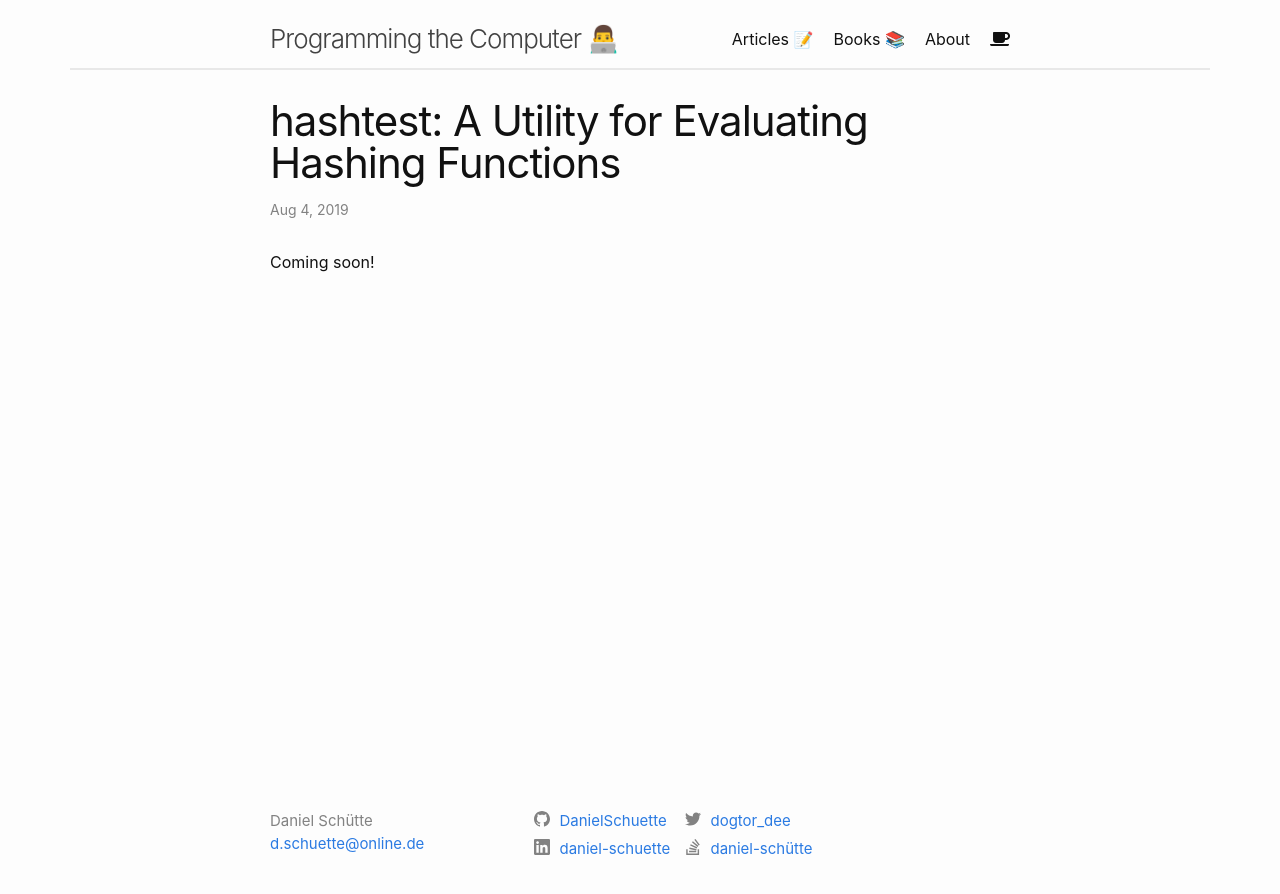
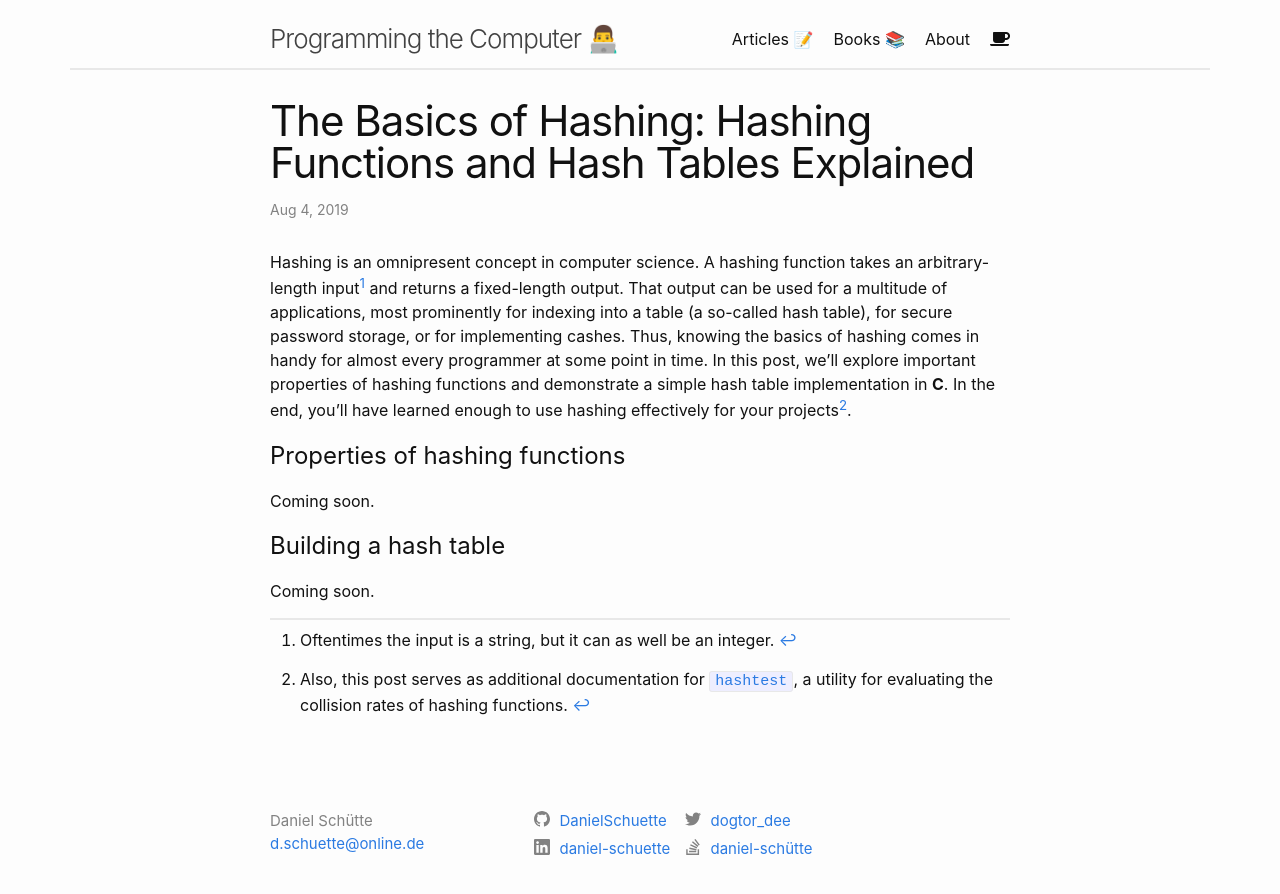
Before and after one commit to DanielSchuette/DanielSchuette.github.io, a Jekyll site: the page built from _posts/2019-08-04-hashing.md, in a window 1280 px wide. Shown: the top 894 px of the page. Built offline with Jekyll 4.4.1, drawn with Linux system fonts in a browser that asks for light colours; nearby versions of some CDN libraries; some web fonts are replaced; comment, search, counter and statistics services are not loaded.

Commit message:
update hashtest post

```diff
--- a/_posts/2019-08-04-hashing.md
+++ b/_posts/2019-08-04-hashing.md
@@ -1,7 +1,18 @@
 ---
 layout: post
-title:  "hashtest: A Utility for Evaluating Hashing Functions"
+title:  "The Basics of Hashing: Hashing Functions and Hash Tables Explained"
 date:   2019-08-04 16:27:00 +0200
 categories: algorithms
 ---
-Coming soon!
+Hashing is an omnipresent concept in computer science. A hashing function takes an arbitrary-length input[^1] and returns a fixed-length output. That output can be used for a multitude of applications, most prominently for indexing into a table (a so-called hash table), for secure password storage, or for implementing cashes. Thus, knowing the basics of hashing comes in handy for almost every programmer at some point in time. In this post, we'll explore important properties of hashing functions and demonstrate a simple hash table implementation in **C**. In the end, you'll have learned enough to use hashing effectively for your projects[^2].
+
+# Properties of hashing functions
+Coming soon.
+
+# Building a hash table
+Coming soon.
+
+<hr class="hr-light">
+
+[^1]: Oftentimes the input is a string, but it can as well be an integer.
+[^2]: Also, this post serves as additional documentation for [`hashtest`](https://github.com/DanielSchuette/hashtest), a utility for evaluating the collision rates of hashing functions.
```
